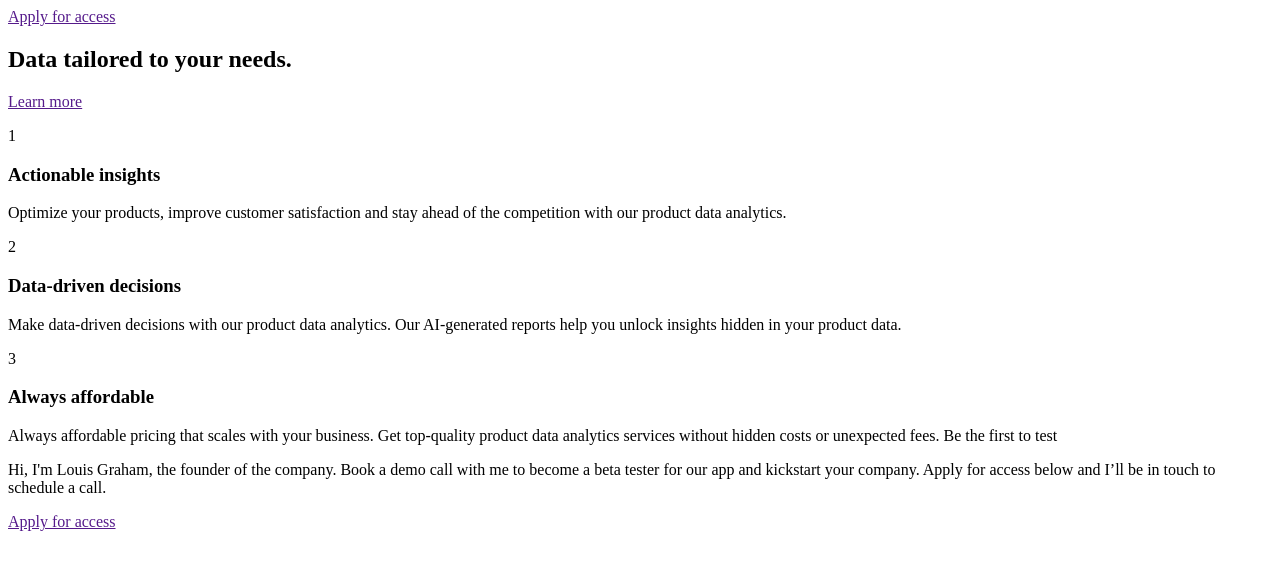
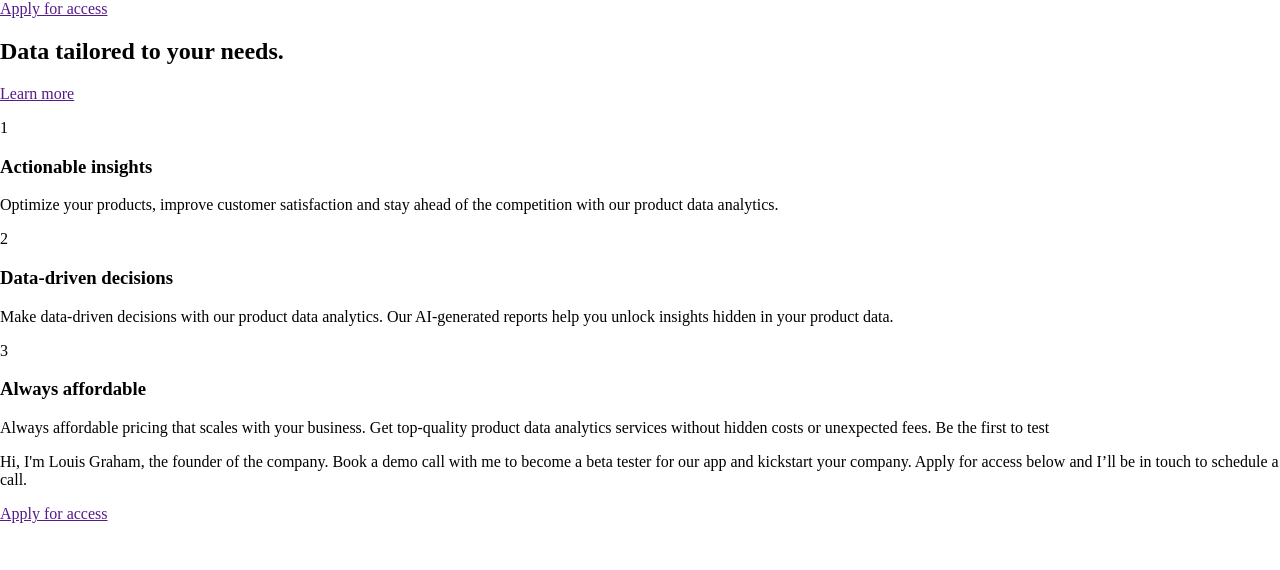
Before and after one commit to andrew2764/workit-landing-page, a plain HTML site: page starter-code/index.html in a window 1280 px wide. Drawn offline with Linux system fonts and the light colour scheme.

Commit message:
Add base styles

```diff
--- a/starter-code/index.html
+++ b/starter-code/index.html
@@ -6,6 +6,7 @@
   <meta name="viewport" content="width=device-width, initial-scale=1.0">
 
   <link rel="icon" type="image/png" sizes="32x32" href="./assets/images/favicon-32x32.png">
+  <link rel="stylesheet" href="style.css">
 
   <title>Frontend Mentor | Workit landing page</title>
 </head>
--- /dev/null
+++ b/starter-code/style.css
@@ -0,0 +1,9 @@
+*,
+*::before,
+*::after {
+  box-sizing: border-box;
+}
+
+body {
+  margin: 0;
+}
```
